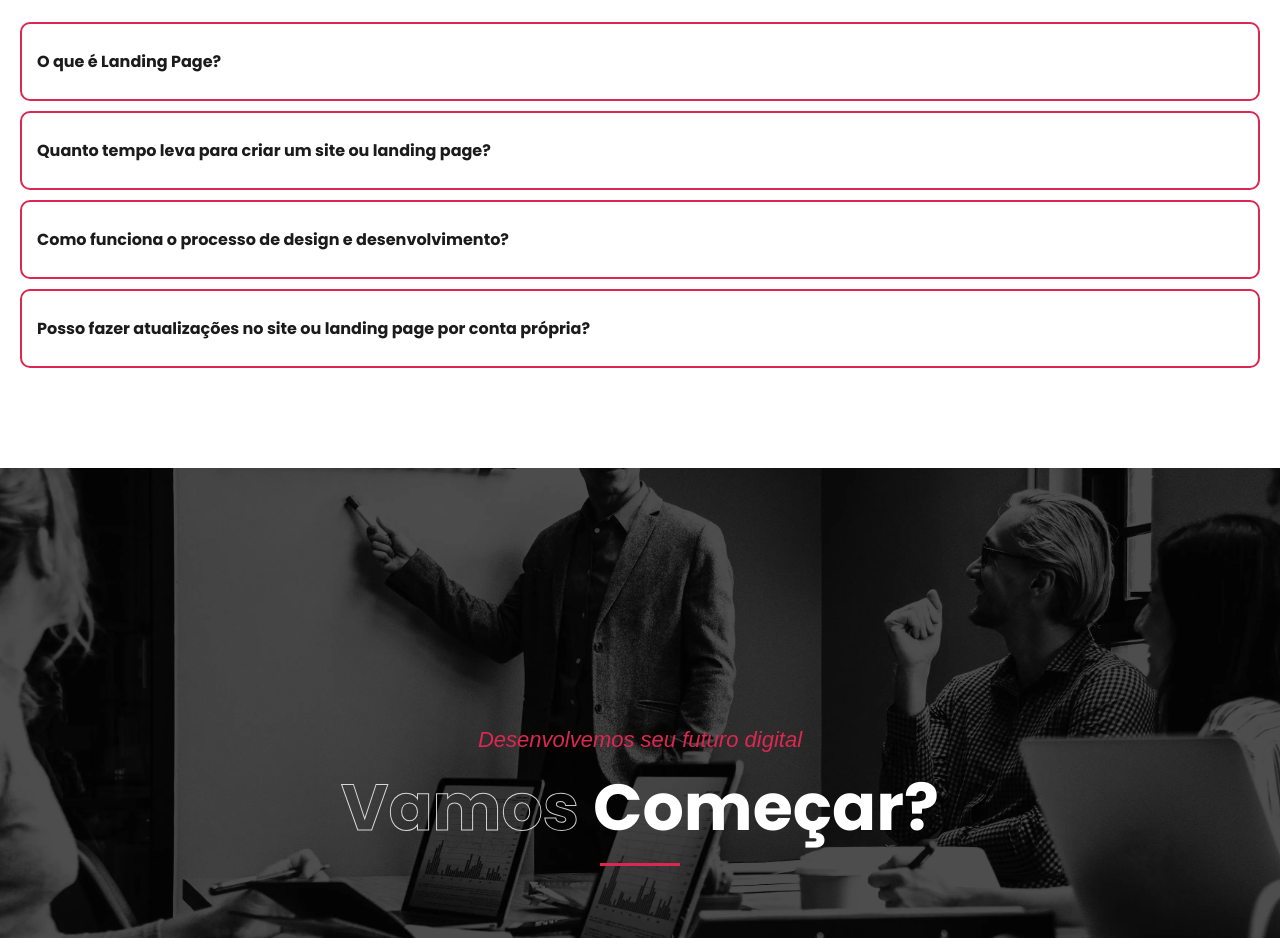
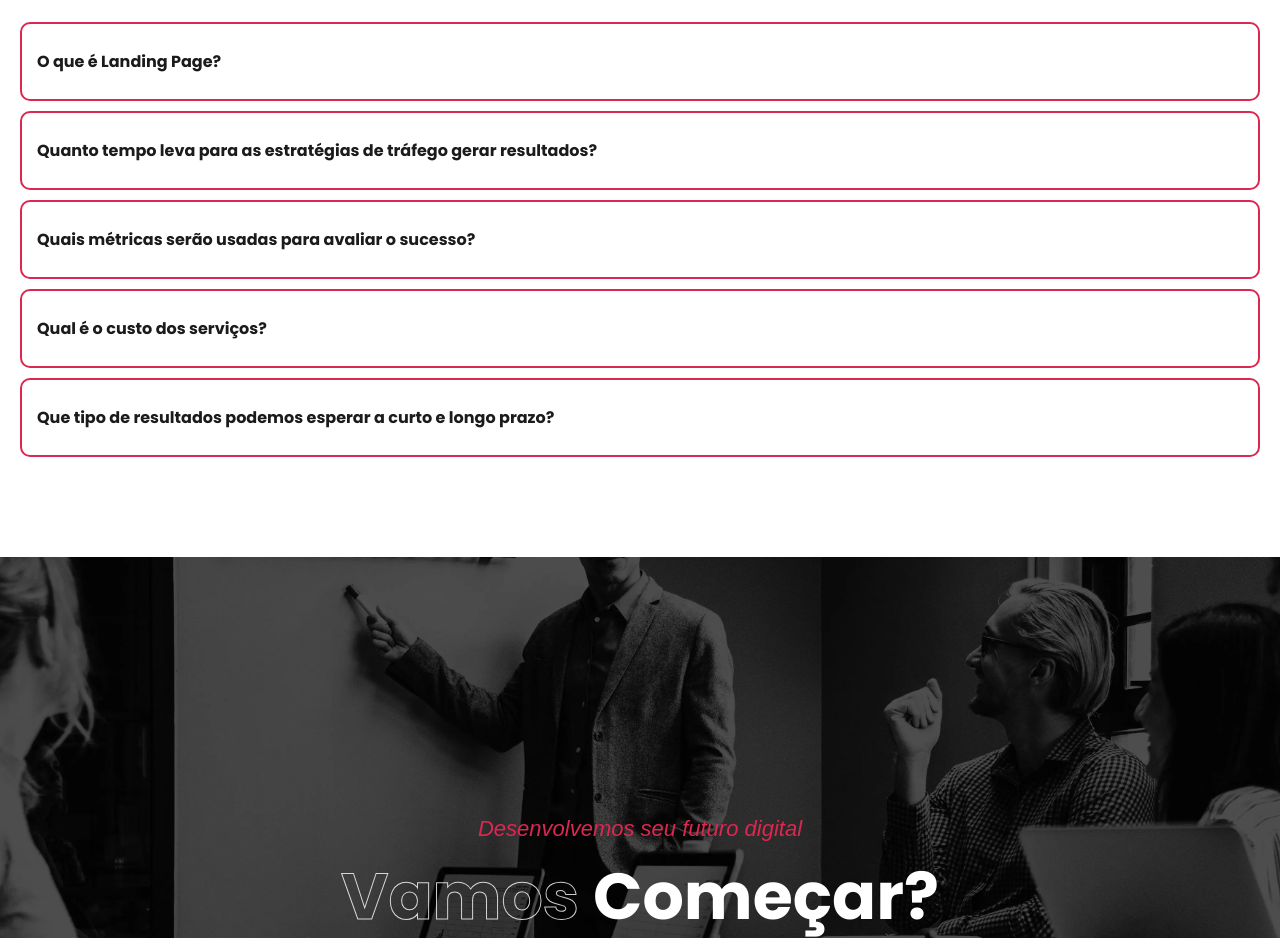
Before and after one commit to Joaovitorcgds/LandingPageServices, a React (Vite) app: page / in a window 1280 px wide. Shown: the part 3080-4018 px from the top of the page. Built offline with nearby package versions, Linux system fonts and the light colour scheme; a web font is replaced by a local one.

Commit message:
feat doubts

```diff
--- a/src/components/Doubts/index.jsx
+++ b/src/components/Doubts/index.jsx
@@ -43,16 +43,20 @@ export function Doubts(){
       answer: "É uma página da web projetada especificamente para receber o tráfego direcionado de uma campanha de marketing, anúncio ou link. O objetivo principal de uma landing page é converter os visitantes em leads ou clientes"
     },
     {
-      question: "Quanto tempo leva para criar um site ou landing page?",
-      answer: "O período de criação varia entre 1 ou 2 semanas dependendo das funcionalidades e número de páginas que serão pedidas."
+      question: "Quanto tempo leva para as estratégias de tráfego gerar resultados?",
+      answer: "O tempo para ver resultados pode variar dependendo de diversos fatores, como a competitividade do seu nicho, a qualidade do seu conteúdo e a eficácia das estratégias implementadas. Em geral, esperamos começar a ver melhorias significativas dentro de alguns meses, mas os resultados mais substanciais podem levar de seis meses a um ano para se materializarem completamente."
     },
     {
-      question: "Como funciona o processo de design e desenvolvimento?",
-      answer: "O cliente passa algumas especificações como estilo de design, cores, fontes e as funcionalidades que ele deseja e depois passa por um conjuto de análises para chegar a uma precificação e logo após cpmeçar o processo de desenvolvimento."
+      question: "Quais métricas serão usadas para avaliar o sucesso?",
+      answer: "Estaremos acompanhando várias métricas-chave, incluindo tráfego do site, classificações de palavras-chave, taxa de cliques (CTR), taxa de conversão, tempo no site e outros indicadores relevantes. Essas métricas nos ajudarão a avaliar o desempenho das estratégias implementadas e fazer ajustes conforme necessário para alcançar os melhores resultados."
     },
     {
-      question: "Posso fazer atualizações no site ou landing page por conta própria?",
-      answer: "Sim, disponibilizamos o login de acesso no serviço de hospedagem mais o arquivo compactado do site"
+      question: "Qual é o custo dos serviços?",
+      answer: "Os custos dos nossos serviços podem variar dependendo do escopo do trabalho, da complexidade das estratégias necessárias e do tempo e recursos envolvidos. Estamos dispostos a discutir suas necessidades específicas e oferecer um orçamento personalizado que atenda às suas expectativas e objetivos de negócio."
+    },
+    {
+      question: "Que tipo de resultados podemos esperar a curto e longo prazo?",
+      answer: "A curto prazo, podemos esperar ver melhorias incrementais no tráfego do site e nas classificações de palavras-chave à medida que implementamos as estratégias iniciais. A longo prazo, nosso objetivo é alcançar um crescimento sustentável e contínuo do tráfego orgânico, resultando em maior visibilidade online, autoridade de domínio e, por fim, um impacto positivo nas suas metas de negócio."
     }
   ]
 
--- a/src/components/Footer/style.js
+++ b/src/components/Footer/style.js
@@ -9,10 +9,6 @@ export const FooterContainer = styled.section`
   flex-wrap: wrap;
   gap: 30px;
   justify-content: space-between;
-
-  @media(max-width: 545px){
-    padding-left: 20px;
-  }
 
   > div:nth-child(1){
     display: flex;
```
